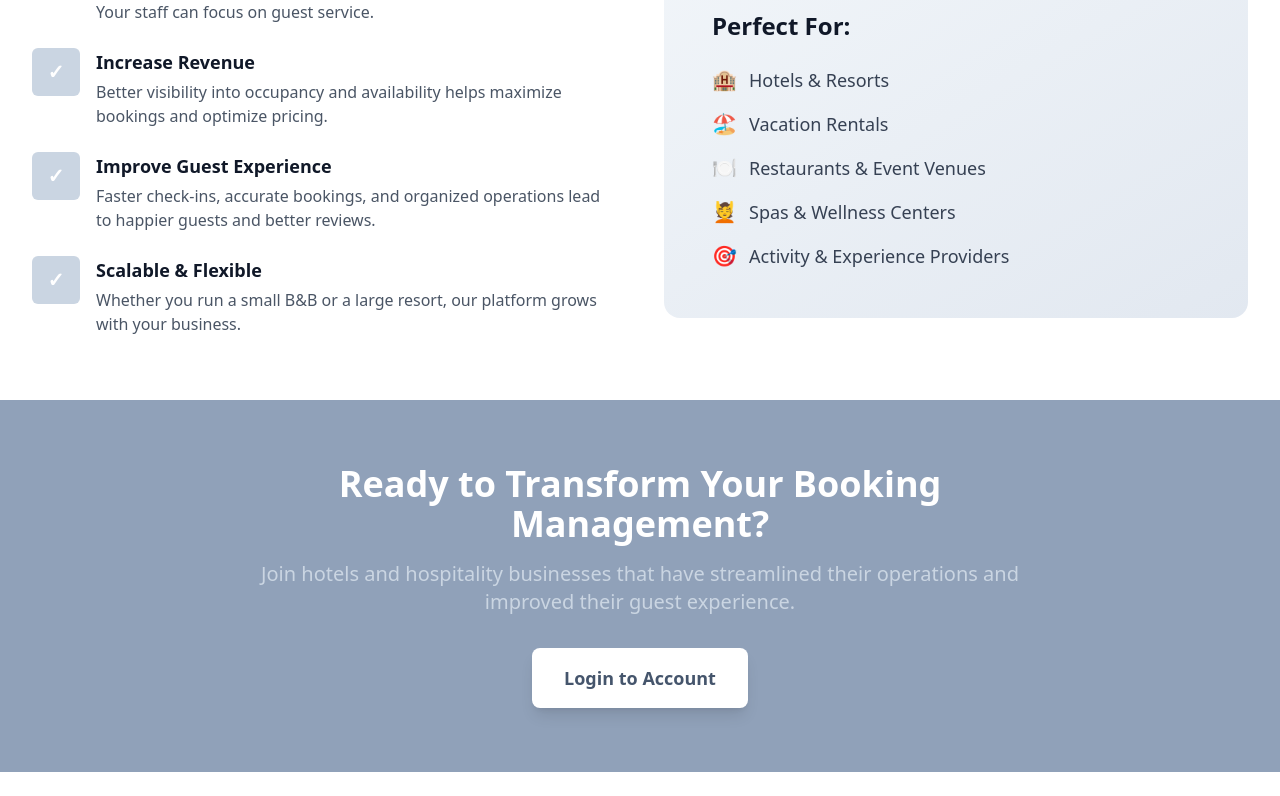
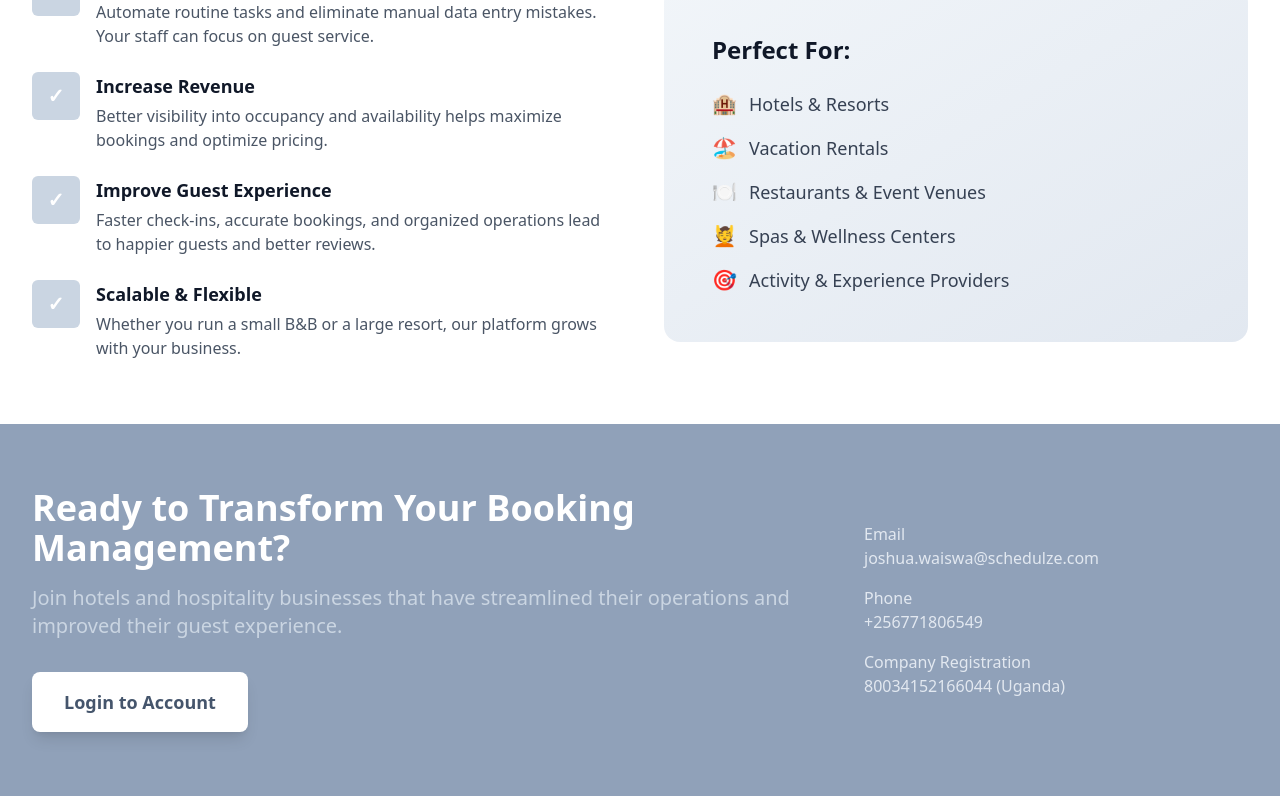
Before and after one commit to jwaiswa7/schedulze_ui, a React (Vite) app: page / in a window 1280 px wide. Shown: the part 2002-2798 px from the top of the page. Before the commit the page ends 2774 px from the top, so only its background shows below. Built offline with nearby package versions, Linux system fonts and the light colour scheme.

Commit message:
Add contact information

```diff
--- a/src/App.jsx
+++ b/src/App.jsx
@@ -15,7 +15,7 @@ function App() {
           <p className="text-lg text-gray-500 mb-12 max-w-2xl mx-auto">
             Streamline your workflow, reduce manual errors, and focus on delivering exceptional guest experiences.
           </p>
-          <div className="flex flex-col sm:flex-row gap-4 justify-center items-center">
+          <div className="flex flex-col sm:flex-row gap-4 justify-center items-center mb-6">
             <a
               href="https://app.schedulze.com/"
               className="inline-block bg-slate-300 text-white px-8 py-4 rounded-lg font-semibold text-lg hover:bg-slate-400 transition-colors shadow-lg hover:shadow-xl"
@@ -191,14 +191,16 @@ function App() {
 
       {/* CTA Section */}
       <div className="bg-slate-400 py-16">
-        <div className="max-w-4xl mx-auto px-4 sm:px-6 lg:px-8 text-center">
+        <div className="max-w-7xl mx-auto px-4 sm:px-6 lg:px-8">
+          <div className="grid md:grid-cols-3 gap-8 items-center">
+            <div className="md:col-span-2 text-center md:text-left">
               <h2 className="text-3xl md:text-4xl font-bold text-white mb-4">
                 Ready to Transform Your Booking Management?
               </h2>
               <p className="text-xl text-slate-300 mb-8">
                 Join hotels and hospitality businesses that have streamlined their operations and improved their guest experience.
               </p>
-          <div className="flex flex-col sm:flex-row gap-4 justify-center">
+              <div className="flex flex-col sm:flex-row gap-4 justify-center md:justify-start">
                 <a
                   href="https://app.schedulze.com/"
                   className="inline-block bg-white text-slate-600 px-8 py-4 rounded-lg font-semibold text-lg hover:bg-gray-100 transition-colors shadow-lg hover:shadow-xl"
@@ -207,6 +209,34 @@ function App() {
                 </a>
               </div>
             </div>
+            <div className="md:col-span-1 text-center md:text-left">
+              <div className="space-y-4 text-white">
+                <div>
+                  <p className="text-slate-200">Email</p>
+                  <a
+                    href="mailto:joshua.waiswa@schedulze.com"
+                    className="text-slate-200 hover:text-white transition-colors"
+                  >
+                    joshua.waiswa@schedulze.com
+                  </a>
+                </div>
+                <div>
+                  <p className="text-slate-200">Phone</p>
+                  <a
+                    href="tel:+256771806549"
+                    className="text-slate-200 hover:text-white transition-colors"
+                  >
+                    +256771806549
+                  </a>
+                </div>
+                <div>
+                  <p className="text-slate-200">Company Registration</p>
+                  <p className="text-slate-200">80034152166044 (Uganda)</p>
+                </div>
+              </div>
+            </div>
+          </div>
+        </div>
       </div>
     </div>
   )
```
Lines whose indentation alone changed are shown as unchanged.
